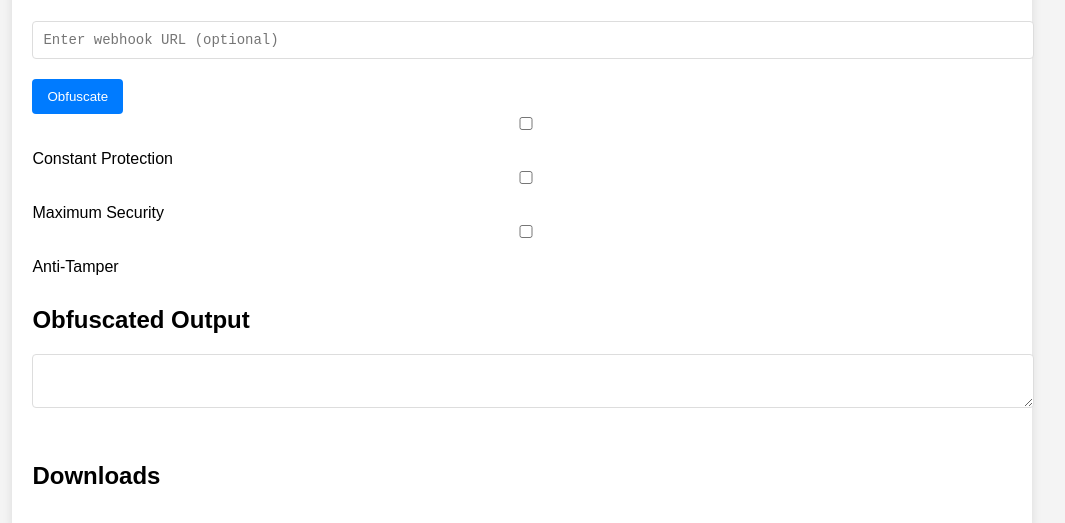
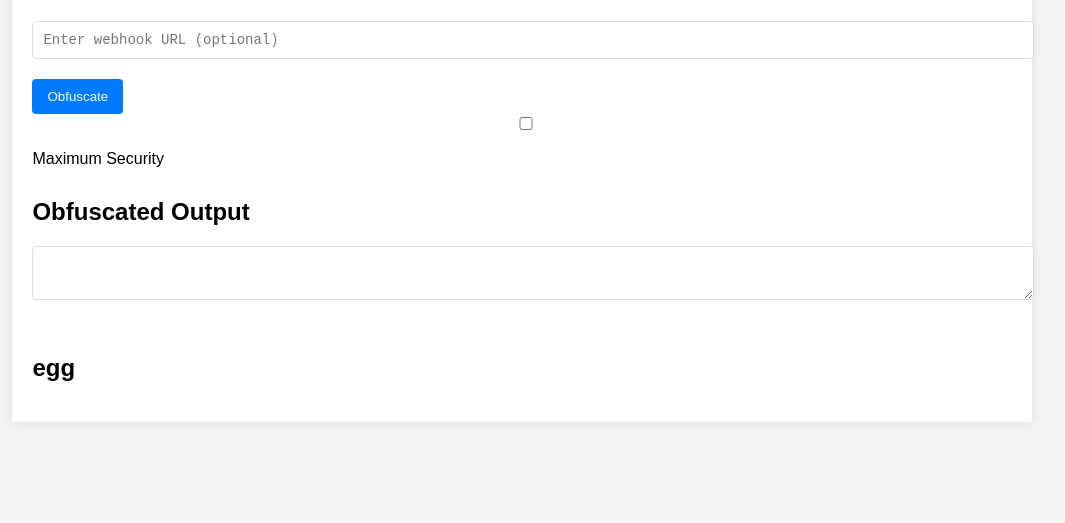
Before and after one commit to TheWExploiter/ObfuscatorForLua, a plain HTML site: page index.html in a window 1280 px wide. Shown: the part 185-708 px from the top of the page, without its empty margins (118-1183 px from the left). Drawn offline with Linux system fonts and the light colour scheme.

Commit message:
Update index.html

```diff
--- a/index.html
+++ b/index.html
@@ -13,13 +13,11 @@
     <input id="webhookUrl" type="text" placeholder="Enter webhook URL (optional)" />
     <button id="obfuscateBtn">Obfuscate</button>
     <div class="options">
-  <label><input type="checkbox" id="constProtect"> Constant Protection</label><br>
-  <label><input type="checkbox" id="maxSecurity"> Maximum Security</label><br>
-  <label><input type="checkbox" id="antiTamper"> Anti-Tamper</label><br>
-</div>
+    <label><input type="checkbox" id="maxSecurity"> Maximum Security</label><br>
+  </div>
     <h2>Obfuscated Output</h2>
     <textarea id="output" readonly></textarea>
-    <h2>Downloads</h2>
+    <h2>egg</h2>
     <div id="downloads"></div>
   </div>
   <script src="obfuscator.js"></script>
```
